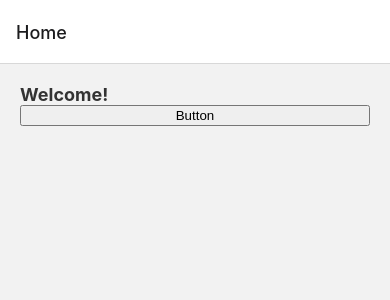
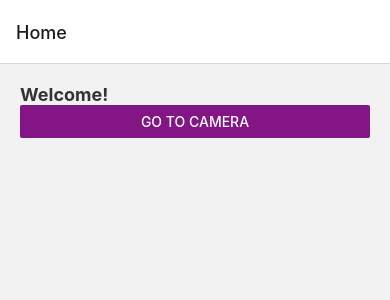
Before and after one commit to cgonzalezt/H4DScanner, a React Native app: screen /Home in a window 390 px wide. Shown: the top 300 px of the page. Built offline with nearby package versions, Linux system fonts and the light colour scheme.

Commit message:
we made e button work mfsth

```diff
--- a/screens/home.js
+++ b/screens/home.js
@@ -1,7 +1,6 @@
 import React from 'react';
-import { StyleSheet, View, Text } from 'react-native';
+import { StyleSheet, View, Text, Button } from 'react-native';
 import { globalStyles } from '../styles/global';
-import Button from '../assets/Button';
 import Cam from '../screens/camera';
 import { createNativeStackNavigator } from '@react-navigation/native-stack';
 import { NavigationContainer } from '@react-navigation/native';
@@ -13,13 +12,11 @@ const Home = ({navigation}) => {
             <Text style= {globalStyles.titleText}>
                 Welcome!
             </Text>
-
             <Button
-            title= "Go to Camera"
-            onPress={() => navigation.navigate('Cam', {name: 'Cam'})
-            }
+                onPress={() => navigation.navigate('Cam', {name: 'Cam'})}
+                title = "Go to Camera"
+                color = "#841584"
             />
-            {/* luis perez */}
 
         </View>
     );
```
